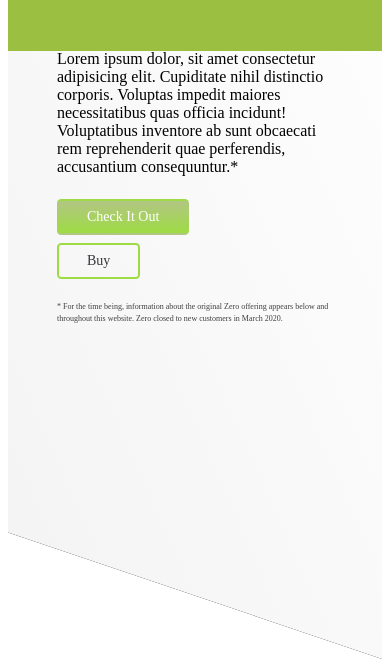
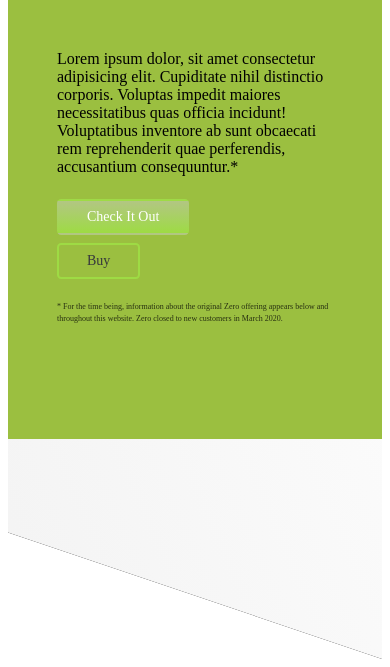
Before and after one commit to usamnet000/Landing-Page-Headphones, a plain HTML site: page index.html in a window 390 px wide. Shown: the part 193-860 px from the top of the page. Drawn offline with Linux system fonts and the light colour scheme.

Commit message:
upade height

```diff
--- a/style.css
+++ b/style.css
@@ -162,6 +162,12 @@ header .navigation {
     right: 0;
     top: 0%;
     height: calc(54vh - 220px);
+  }
+}
+
+@media (max-width: 400px) {
+  .hero .hero_gfx {
+    height: calc(100vh - 220px);
   }
 }
 
```
